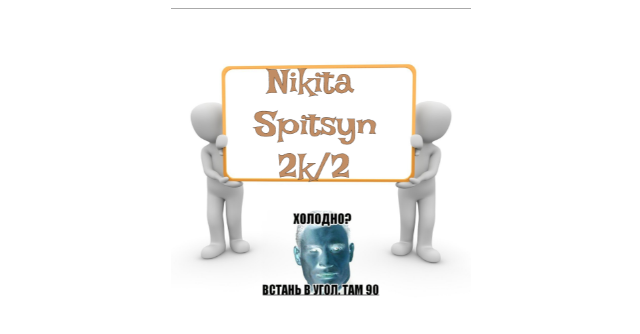
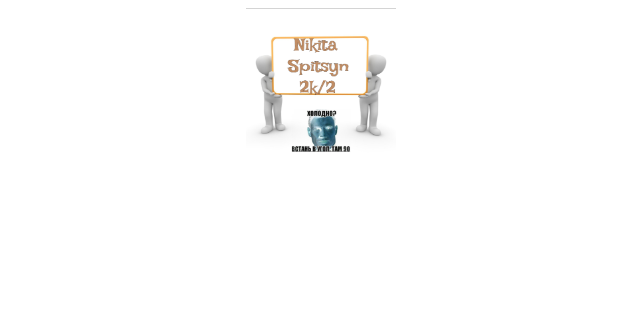
Before and after one commit to Nikos802/Nikita-Rd2, a plain HTML site: page logo_Spitsyn.html in a window 1280 px wide. Shown: the whole page, without its empty margins (319-959 px from the left). Drawn offline with Linux system fonts and the light colour scheme.

Commit message:
Update logo_Spitsyn.html

```diff
--- a/logo_Spitsyn.html
+++ b/logo_Spitsyn.html
@@ -4,7 +4,7 @@
 </head>
 <body>
 
-<img src="logo_stn.png" alt="logo" style="display: block; margin-left: auto; margin-right: auto;" width="300" height="300">
+<img src="logo_stn.png" alt="logo" style="display: block; margin-left: auto; margin-right: auto;" width="150" height="150">
 
 
 
```
